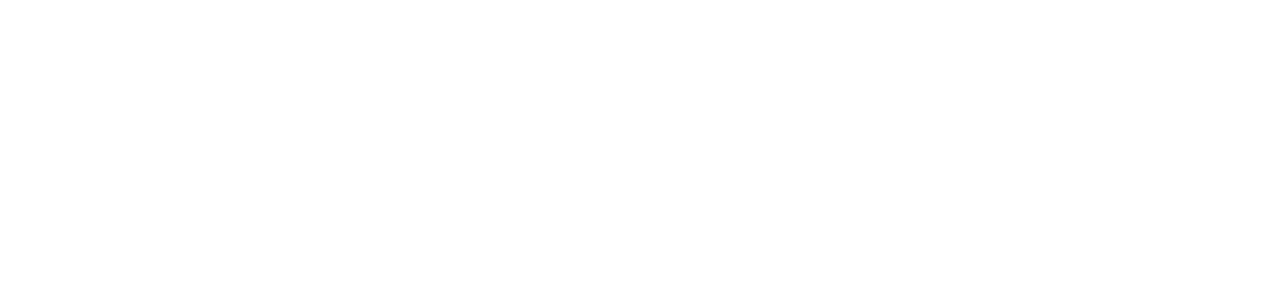
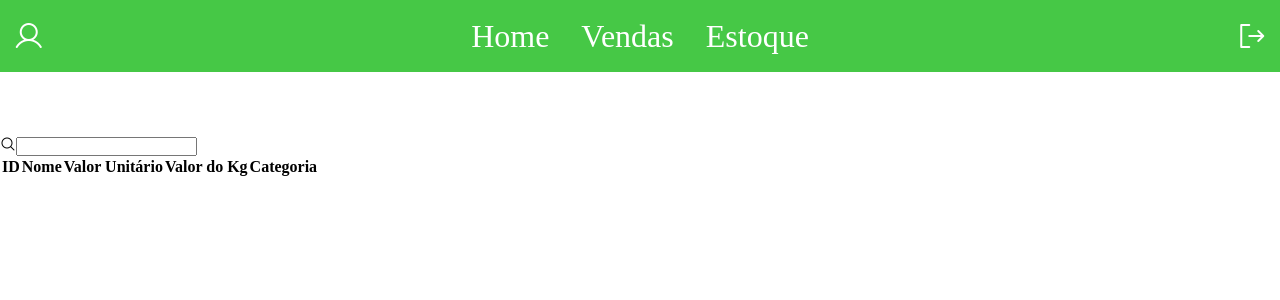
Before and after one commit to AlanzitoCoding/Projeto-JPS, an Angular app: page /estoque in a window 1280 px wide. Before the commit this address led to /. Shown: the top 300 px of the page. Built offline with nearby package versions, Linux system fonts and the light colour scheme.

Commit message:
Patch Notes feat: criação do componente de estoque feat: criação do componente de table do estoque

```diff
--- a/src/app/app.routes.ts
+++ b/src/app/app.routes.ts
@@ -3,9 +3,11 @@
 import { Routes } from '@angular/router';
 import { LoginComponent } from './pages/login/login.component';
 import { HomeComponent } from './pages/home/home.component';
+import { EstoqueComponent } from './pages/estoque/estoque.component';
 
 export const routes: Routes = [
     { path: "login", component: LoginComponent },
     { path: "home", component: HomeComponent },
+    { path: "estoque", component: EstoqueComponent },
     { path: "", redirectTo: "home", pathMatch: "full" }
 ];
--- /dev/null
+++ b/src/app/pages/estoque/estoque.component.css
@@ -0,0 +1,7 @@
+/* Louvado seja o Senhor */
+
+body{
+    display: flex;
+    flex-direction: column;
+    gap: 4rem;
+}
--- /dev/null
+++ b/src/app/pages/estoque/estoque.component.html
@@ -0,0 +1,7 @@
+<!-- Louvado seja o Senhor -->
+
+<body>
+    <app-header/>
+
+    <app-produtos-table/>
+</body>
--- /dev/null
+++ b/src/app/pages/estoque/produtos-table/produtos-table.component.css
@@ -0,0 +1 @@
+/* Louvado seja o Senhor */
--- /dev/null
+++ b/src/app/pages/estoque/produtos-table/produtos-table.component.html
@@ -0,0 +1,29 @@
+<!-- Louvado seja o Senhor -->
+
+<section>
+    <div>
+        <label for="search">
+            <i class="ph ph-magnifying-glass"></i>
+            <input type="text" name="search" id="search">
+        </label>
+
+        <table>
+            <thead>
+                <tr>
+                    <th>ID</th>
+                    <th>Nome</th>
+                    <th>Valor Unitário</th>
+                    <th>Valor do Kg</th>
+                    <th>Categoria</th>
+                </tr>
+            </thead>
+            <tbody>
+                <tr>
+                    <td>
+
+                    </td>
+                </tr>
+            </tbody>
+        </table>
+    </div>
+</section>
--- a/src/app/pages/home/home.component.css
+++ b/src/app/pages/home/home.component.css
@@ -1,4 +1,10 @@
 /* Louvado seja o Senhor */
+
+body{
+    display: flex;
+    flex-direction: column;
+    gap: 4rem;
+}
 
 .card-section{
     display: flex;
--- a/src/app/pages/home/home.component.html
+++ b/src/app/pages/home/home.component.html
@@ -1,17 +1,20 @@
 <!-- Louvado seja o Senhor -->
+
+<body>
     <header>
         <app-header/>
     </header>
+
     <main>
         <section class="card-section">
-        <app-card href="/login" class="card">
+            <app-card href="" class="card">
                 <i class="ph ph-coin-vertical" card-img></i>
                 <div card-title class="card-title">
                     <p>Relatório de Vendas</p>
                 </div>
             </app-card>
 
-        <app-card href="/home" class="card">
+            <app-card href="/estoque" class="card">
                 <i class="ph ph-package" card-img></i>
                 <div card-title class="card-title">
                 <p>Estoque</p>
@@ -19,3 +22,4 @@
             </app-card>
         </section>
     </main>
+</body>
--- a/src/app/shared/header/header.component.css
+++ b/src/app/shared/header/header.component.css
@@ -3,9 +3,10 @@
 nav{
     display: flex;
     background-color: var(--tertiary-color);
+    color: var(--primary-color);
     justify-content: center;
     align-items: center;
-    height: 3rem;
+    height: 4.5rem;
     font-size: 2rem;
 }
 
@@ -18,3 +19,14 @@
     position: absolute;
     right: 1%;
 }
+
+ul{
+    display: flex;
+    gap: 2rem;
+    width: 100%;
+}
+
+ul a{
+    text-decoration: none;
+    color: var(--primary-color);
+}
--- a/src/app/shared/header/header.component.html
+++ b/src/app/shared/header/header.component.html
@@ -4,9 +4,9 @@
     <i class="ph ph-user"></i>
     <div>
         <ul>
-            <a href="">home</a>
-            <a href="">vendas</a>
-            <a href="">estoque</a>
+            <a href="/home">Home</a>
+            <a href="">Vendas</a>
+            <a href="/estoque">Estoque</a>
         </ul>
     </div>
     <i class="ph ph-sign-out"></i>
```
Also changed, not shown: src/app/models/produto.model.ts (added, +15 -0 lines), src/app/pages/estoque/estoque.component.ts (added, +15 -0 lines), src/app/pages/estoque/produtos-table/produtos-table.component.ts (added, +13 -0 lines), 2 other files (tests, documents, lock files or other folders). Lines whose indentation alone changed are shown as unchanged.
